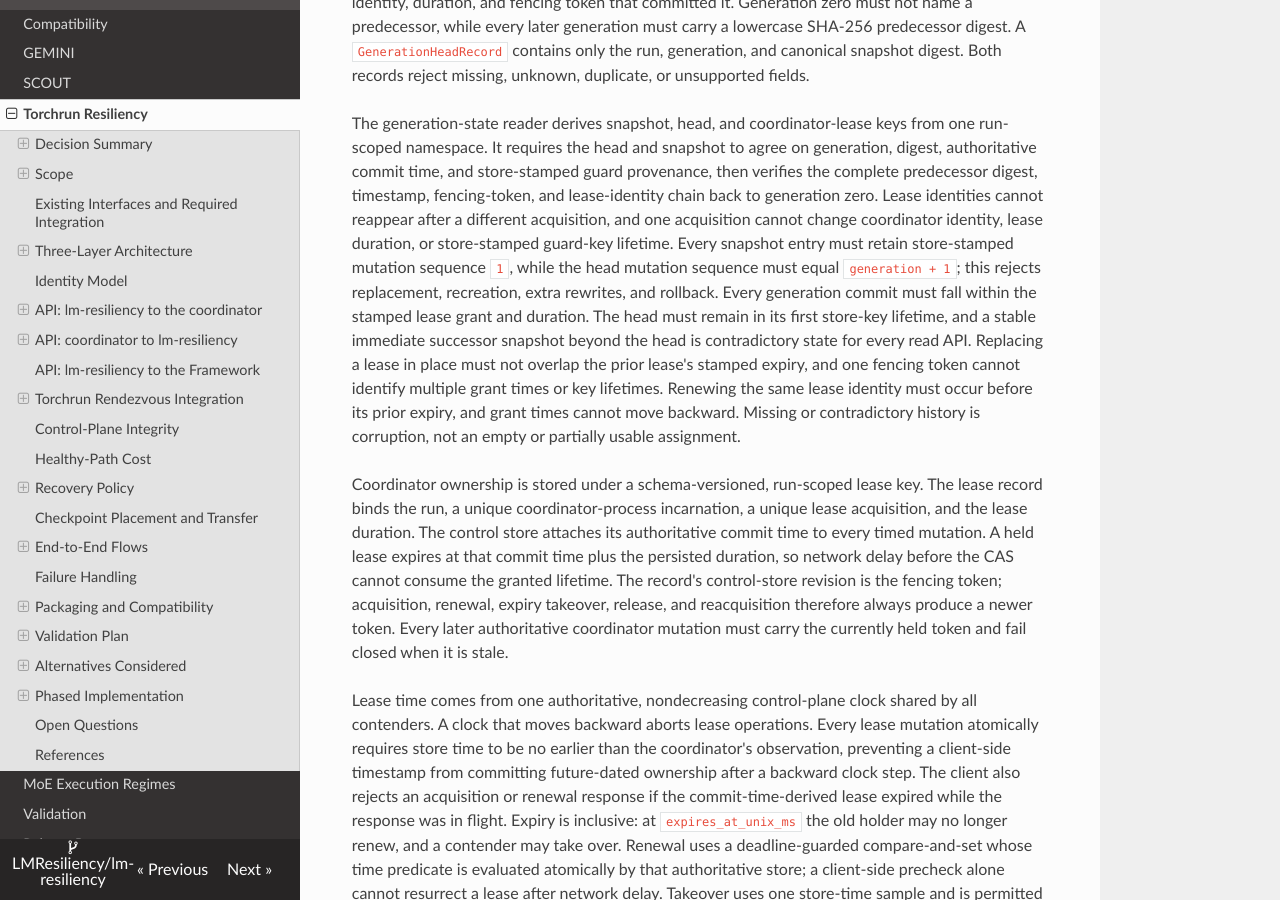
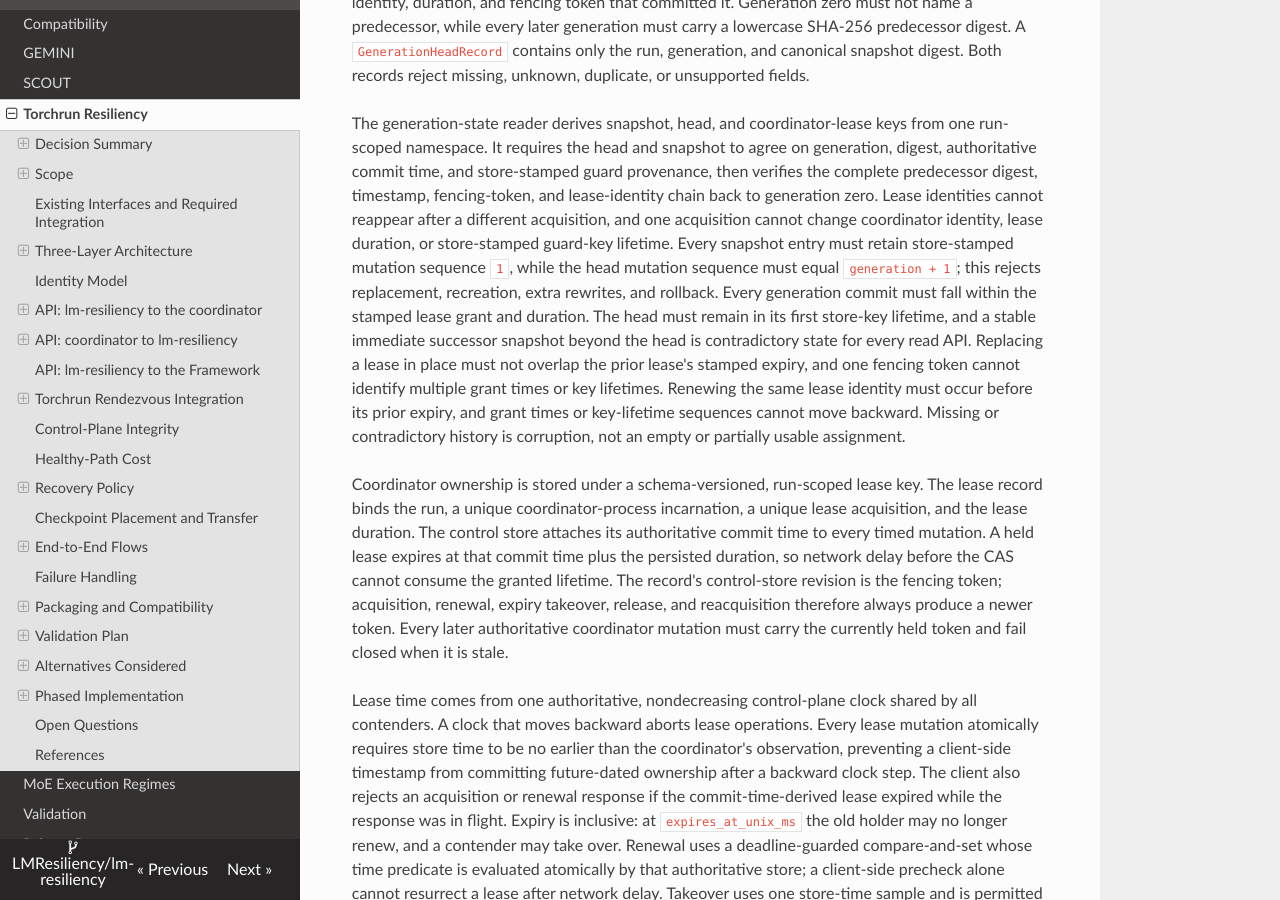
Before and after one commit to LMResiliency/lm-resiliency, an MkDocs documentation site: the page built from docs/torchrun_resiliency.md, in a window 1280 px wide and 900 px high, scrolled down 16601 px. Built offline with MkDocs 1.6.1, drawn with Linux system fonts in a browser that asks for light colours; nearby versions of some CDN libraries.

Commit message:
Reject generation guard lifetime rollback

```diff
--- a/docs/torchrun_resiliency.md
+++ b/docs/torchrun_resiliency.md
@@ -886,9 +886,9 @@ its first store-key lifetime, and a stable immediate successor snapshot beyond
 the head is contradictory state for every read API. Replacing a lease in place
 must not overlap the prior lease's stamped expiry, and one fencing token cannot
 identify multiple grant times or key lifetimes. Renewing the same lease identity
-must occur before its prior expiry, and grant times cannot move backward.
-Missing or contradictory history is corruption, not an empty or partially
-usable assignment.
+must occur before its prior expiry, and grant times or key-lifetime sequences
+cannot move backward. Missing or contradictory history is corruption, not an
+empty or partially usable assignment.
 
 Coordinator ownership is stored under a schema-versioned, run-scoped lease key.
 The lease record binds the run, a unique coordinator-process incarnation, a
```
Also changed, not shown: 2 other files.
